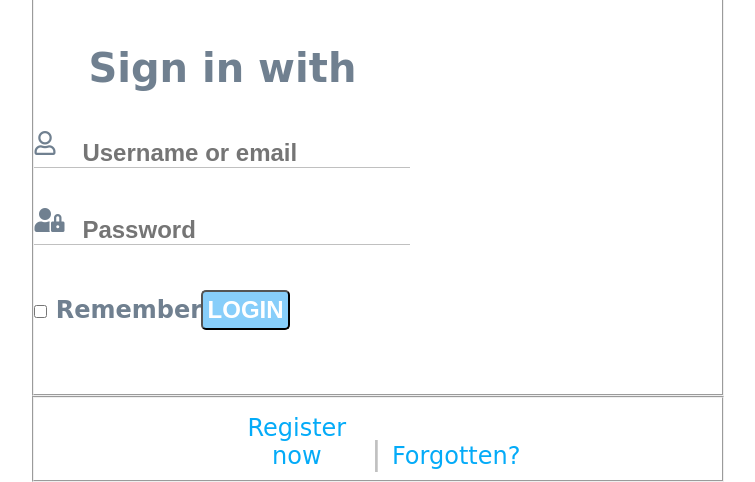
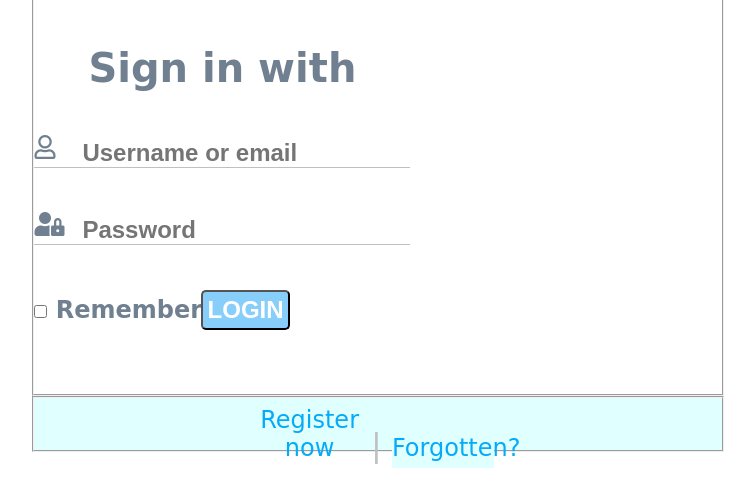
Before and after one commit to iulianSta/login-app, a plain HTML site: page index.html in a window 1280 px wide. Shown: the part 565-1047 px from the top of the page, without its empty margins (262-1017 px from the left). Drawn offline with Linux system fonts and the light colour scheme; a web font is replaced by a local one.

Commit message:
working on css file/ login app finish (for the moment)

```diff
--- a/css/style.css
+++ b/css/style.css
@@ -33,14 +33,17 @@ form fieldset div button {
 /* First button individual styling */
 form fieldset div button:first-child {
   background-color: rgb(4, 171, 248);
+  cursor: pointer;
 }
 /* Seccond button individual styling */
 form fieldset div button:nth-child(2) {
   background-color: orangered;
+  cursor: pointer;
 }
 /* Third button individual styling */
 form fieldset div button:last-child {
   background-color: rgb(62, 210, 247);
+  cursor: pointer;
 }
 /* Buttons content styling */
 button i {
@@ -75,6 +78,7 @@ button i {
   padding-top: 0.8rem;
   color: silver;
 }
+/* Right side elements */
 #sign-in,
 input,
 .checkbox,
@@ -86,28 +90,32 @@ legend + div i {
   color: slategray;
   margin-bottom: 1.5vh;
 }
+/* Legend text */
 #sign-in {
   font-size: 2.5rem;
   text-align: center;
   color: slategray;
   margin-top: 3rem;
 }
+/* Right side input area */
 .user {
   border: white;
   border-bottom: silver 1px solid;
   margin-right: auto;
   padding-left: 3rem;
 }
+/* User and user-lock logos */
 legend + div i {
-  bottom: -3.5vh;
+  bottom: -4vh;
   z-index: 1;
 }
+/* Checkbox and label */
 .checkbox input {
   display: inline-block;
   font-size: 1rem;
   margin-top: 3rem;
 }
-
+/* Submit button */
 #submit-button {
   width: 7vw;
   height: 5vh;
@@ -117,21 +125,26 @@ legend + div i {
   background-color: lightskyblue;
   color: white;
   border-radius: 5px;
+  cursor: pointer;
 }
+/* Down side area */
 .click-buttons {
   width: 100%;
-  height: 20%;
-  padding-top: 2vh;
-  padding-left: 15.5vw;
+  height: 7vh;
+  padding-top: 1vh;
+  padding-left: 17.5vw;
   font-size: 2rem;
   color: silver;
+  background-color: lightcyan;
 }
+/* Down side buttons */
 .click-buttons button {
-  width: 10vw;
-  height: 4vh;
+  width: 8vw;
+  height: 5vh;
   font-family: "Akaya Telivigala", cursive, sans-serif;
   font-size: 1.5rem;
   color: rgb(4, 171, 248);
-  background-color: white;
-  border: white;
+  background-color: lightcyan;
+  border: lightcyan;
+  cursor: pointer;
 }
```
